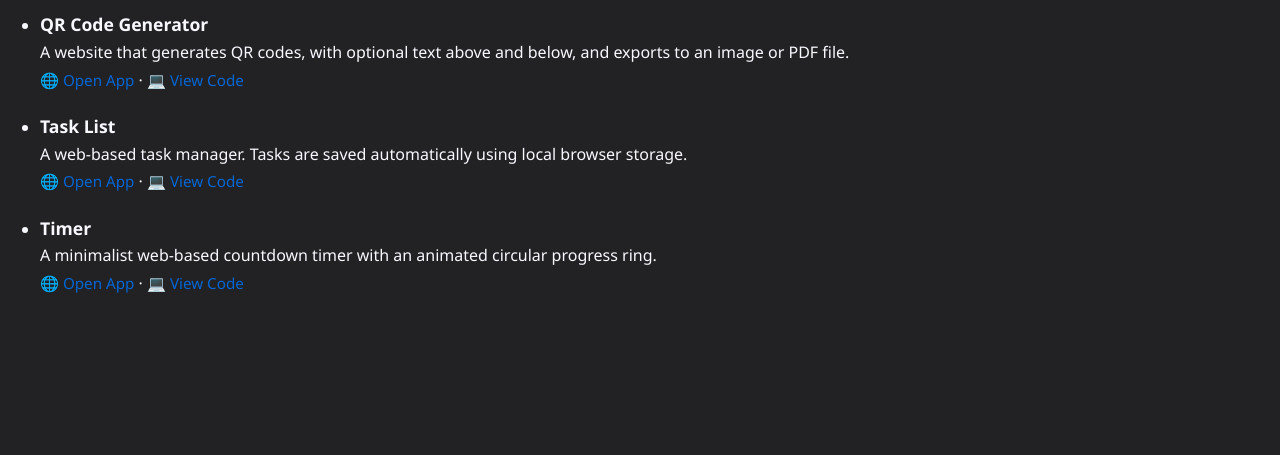
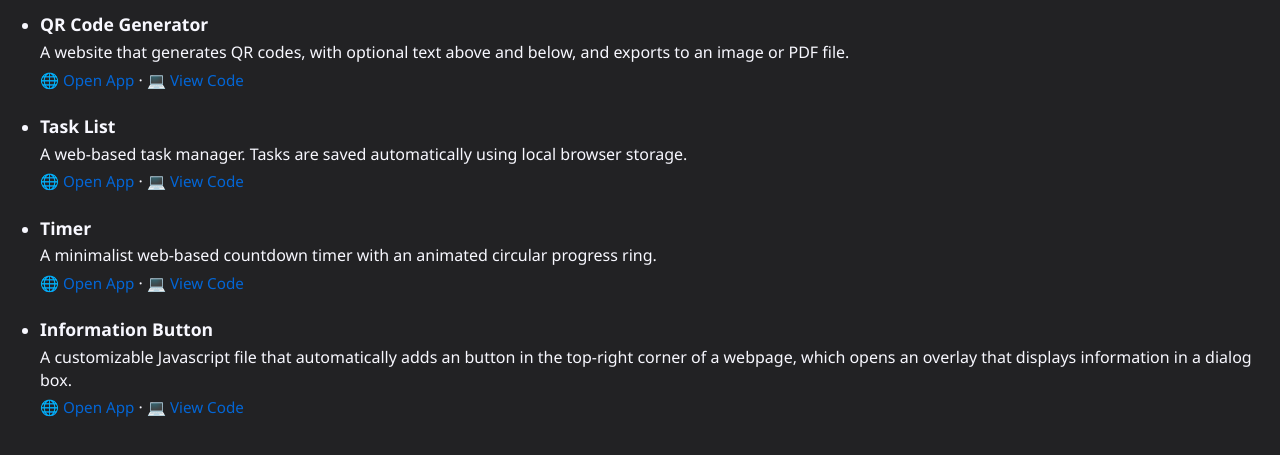
Before and after one commit to innovation-adelphiu/innovation-adelphiu.github.io, a plain HTML site: page index.html in a window 1280 px wide. Shown: the part 433-888 px from the top of the page. Before the commit the page ends 800 px from the top, so only its background shows below. Drawn offline with Linux system fonts and the light colour scheme.

Commit message:
added info-button project

```diff
--- a/index.html
+++ b/index.html
@@ -166,6 +166,19 @@
     </div>
   </li>
 
+  <li>
+    <div class="title">Information Button</div>
+    <div class="desc">
+      A customizable Javascript file that automatically adds an button
+      in the top-right corner of a webpage, which opens an overlay
+      that displays information in a dialog box.
+    </div>
+    <div class="links">
+      <a href="https://innovation-adelphiu.github.io/info-button/">🌐 Open App</a> ·
+      <a href="https://github.com/innovation-adelphiu/info-button">💻 View Code</a>
+    </div>
+  </li>
+
 </ul>
 
 </body>
```
